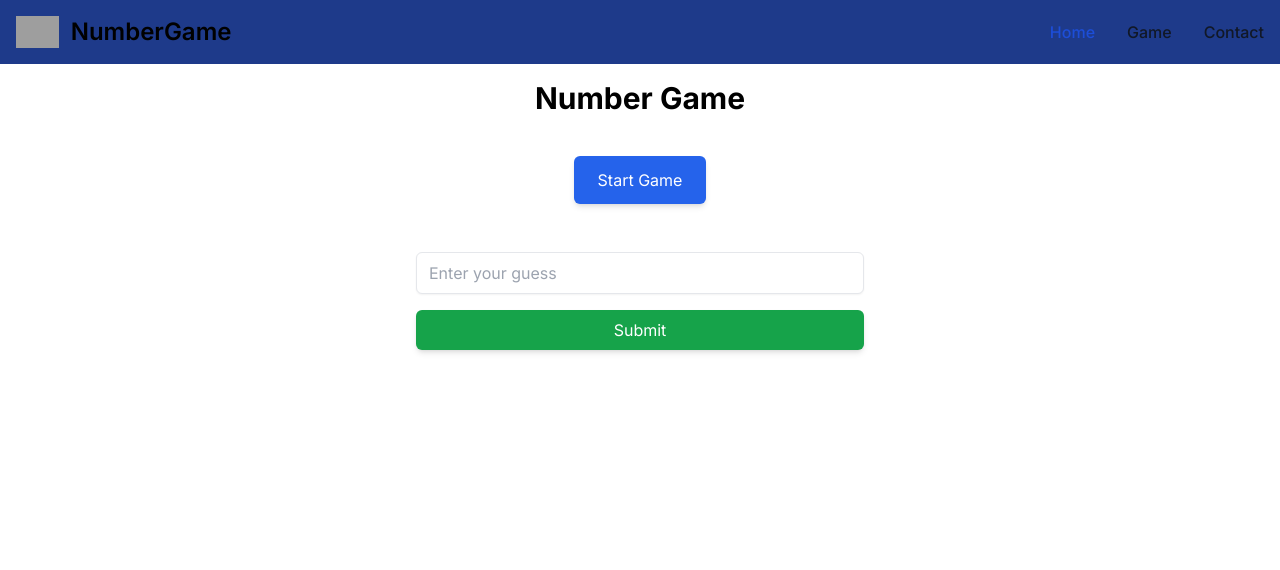
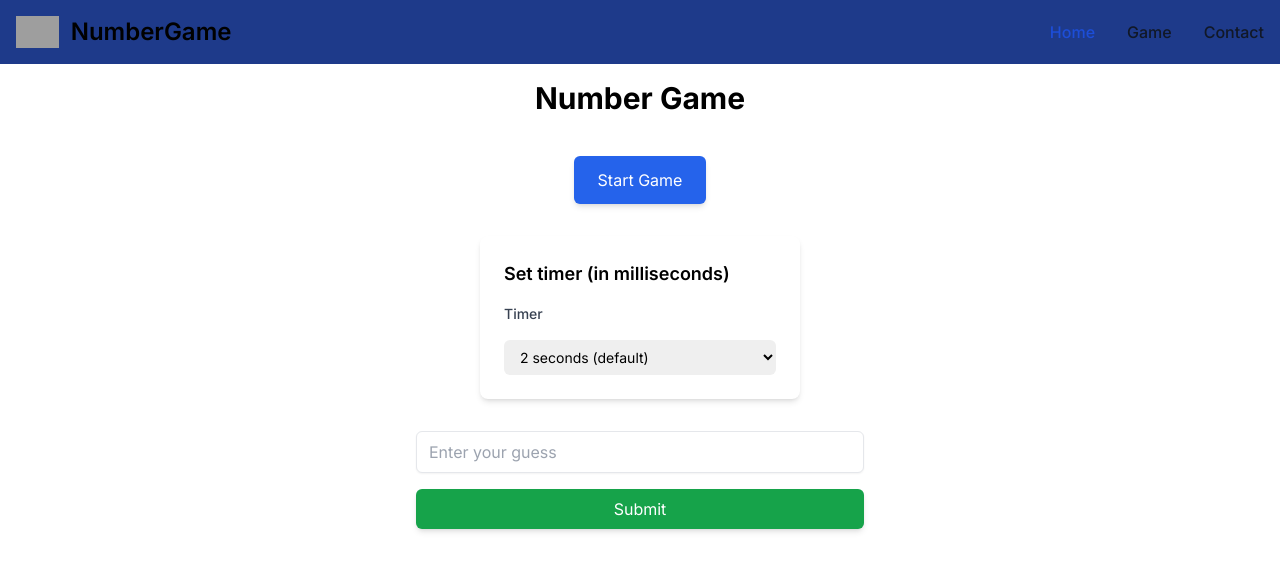
Before and after one commit to TBud15/Number-Game-Website, a Next.js app: page /game in a window 1280 px wide. Shown: the top 570 px of the page. Built offline with nearby package versions, Linux system fonts and the light colour scheme; grey boxes are pictures that could not be loaded.

Commit message:
added timer

```diff
--- a/src/app/components/DisplayNumbers.tsx
+++ b/src/app/components/DisplayNumbers.tsx
@@ -1,18 +1,31 @@
 "use client";
 
 import React, { useEffect, useState } from "react";
-import { useAppSelector } from "../../../store/hooks";
+import { useAppSelector, useAppDispatch } from "../../../store/hooks";
 import { motion } from "framer-motion";
+import { Formik, Field, Form } from "formik";
+import { setTimer } from "../../../store/slices/guessNumberLevelOne";
 
 const DisplayNumbers: React.FC = () => {
+  const dispatch = useAppDispatch();
   const numbers = useAppSelector((state) => state.game.numbers);
+  const timerDuration = useAppSelector((state) => state.game.timer);
   const [currentNumberIndex, setCurrentNumberIndex] = useState(0);
   const [visible, setVisible] = useState(false);
+  const [allDisplayed, setAllDisplayed] = useState(false);
+  const [gameStarted, setGameStarted] = useState(false);
 
   useEffect(() => {
-    // Reset the currentNumberIndex whenever the numbers array changes
     setCurrentNumberIndex(0);
     setVisible(false);
+    setAllDisplayed(false);
+    setGameStarted(false);
+  }, [numbers]);
+
+  useEffect(() => {
+    if (numbers.length > 0) {
+      setGameStarted(true);
+    }
   }, [numbers]);
 
   useEffect(() => {
@@ -22,17 +35,61 @@ const DisplayNumbers: React.FC = () => {
         setVisible(false);
         const hideTimer = setTimeout(() => {
           setCurrentNumberIndex((prevIndex) => prevIndex + 1);
-        }, 500); // Delay before showing the next number
+        }, 0);
 
         return () => clearTimeout(hideTimer);
-      }, 1000);
+      }, timerDuration);
 
       return () => clearTimeout(timer);
+    } else if (gameStarted && currentNumberIndex >= numbers.length) {
+      setAllDisplayed(true);
     }
-  }, [currentNumberIndex, numbers]);
+  }, [currentNumberIndex, numbers, timerDuration, gameStarted]);
 
   return (
-    <div className="flex flex-col items-center space-y-4 mt-4">
+    <div className="flex flex-col items-center space-y-4 mt-8">
+      <div className="bg-white shadow-md rounded-lg p-6 w-full max-w-xs">
+        <h1 className="text-lg font-semibold mb-4">
+          Set timer (in milliseconds)
+        </h1>
+        <Formik
+          initialValues={{
+            timer: timerDuration,
+          }}
+          onSubmit={(values) => {
+            dispatch(setTimer(Number(values.timer)));
+          }}
+        >
+          {({ setFieldValue }) => (
+            <Form className="flex flex-col space-y-4">
+              <label
+                htmlFor="timer"
+                className="text-sm font-medium text-gray-700"
+              >
+                Timer
+              </label>
+              <Field
+                as="select"
+                id="timer"
+                name="timer"
+                className="mt-1 block w-full pl-3 pr-10 py-2 text-base border-gray-300 focus:outline-none focus:ring-indigo-500 focus:border-indigo-500 sm:text-sm rounded-md"
+                onChange={(e: any) => {
+                  setFieldValue("timer", e.target.value);
+                  dispatch(setTimer(Number(e.target.value)));
+                }}
+              >
+                <option value="100">100 milliseconds</option>
+                <option value="300">300 milliseconds</option>
+                <option value="500">500 milliseconds</option>
+                <option value="800">800 milliseconds</option>
+                <option value="1000">1 second</option>
+                <option value="2000">2 seconds (default)</option>
+                <option value="3000">3 seconds</option>
+              </Field>
+            </Form>
+          )}
+        </Formik>
+      </div>
       {visible && currentNumberIndex < numbers.length && (
         <motion.div
           key={currentNumberIndex}
@@ -45,6 +102,13 @@ const DisplayNumbers: React.FC = () => {
           {numbers[currentNumberIndex]}
         </motion.div>
       )}
+      {gameStarted && allDisplayed && (
+        <div className="mt-4">
+          <h2 className="text-lg font-semibold">
+            Please enter your answer below:
+          </h2>
+        </div>
+      )}
     </div>
   );
 };
--- a/store/slices/guessNumberLevelOne.ts
+++ b/store/slices/guessNumberLevelOne.ts
@@ -6,6 +6,7 @@ interface GameState {
   gameButtonClicked: boolean;
   userGuess: number | null;
   correctSum: number;
+  timer: number;
 }
 
 const initialState: GameState = {
@@ -14,6 +15,7 @@ const initialState: GameState = {
   gameButtonClicked: false,
   userGuess: null,
   correctSum: 0,
+  timer: 2000, //displayed in milliseconds
 };
 
 const gameSlice = createSlice({
@@ -38,10 +40,14 @@ const gameSlice = createSlice({
       state.userGuess = null;
       state.correctSum = 0;
     },
+    setTimer: (state, action) => {
+      state.timer = action.payload;
+    },
   },
 });
 
-export const { startGame, addUserGuess, resetGame } = gameSlice.actions;
+export const { startGame, addUserGuess, resetGame, setTimer } =
+  gameSlice.actions;
 export default gameSlice.reducer;
 
 function generateRandomNumbers(): number[] {
```
